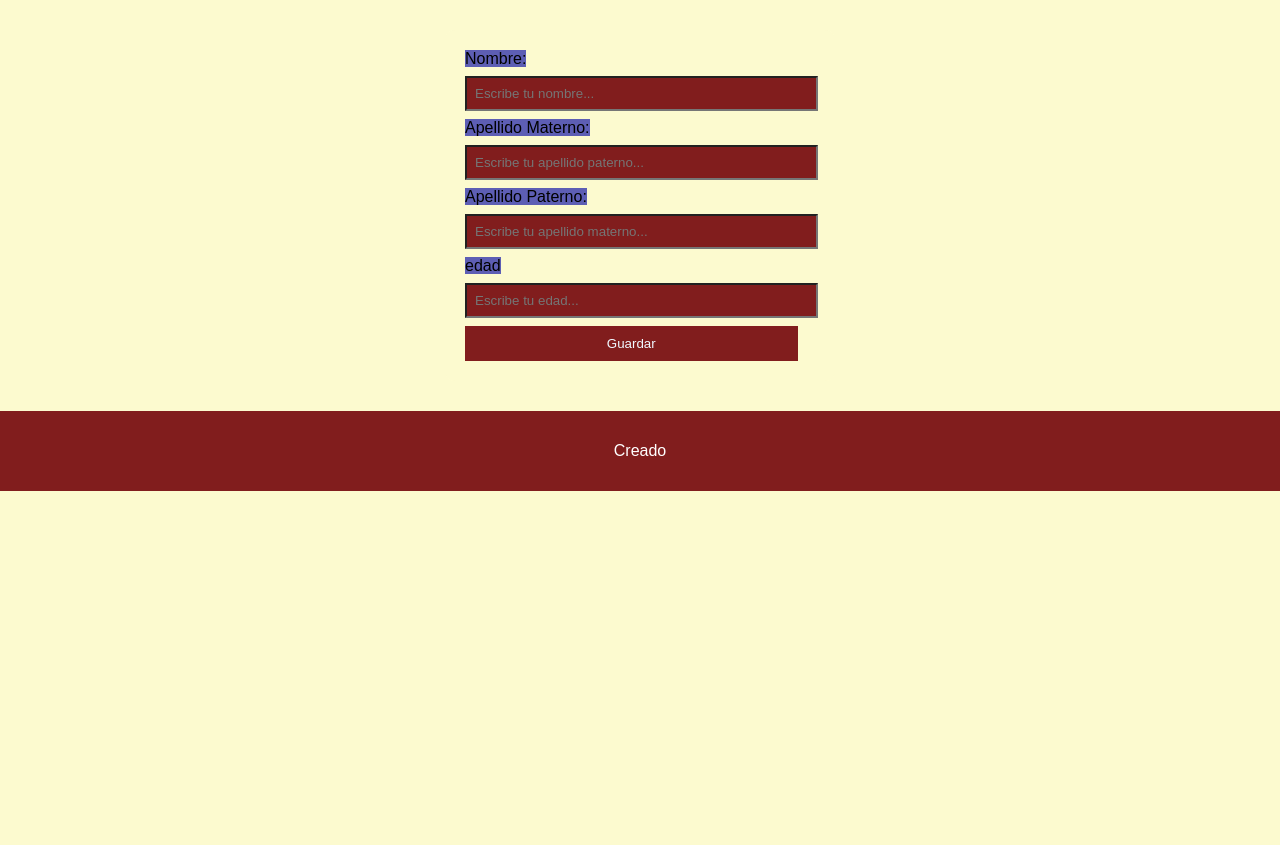
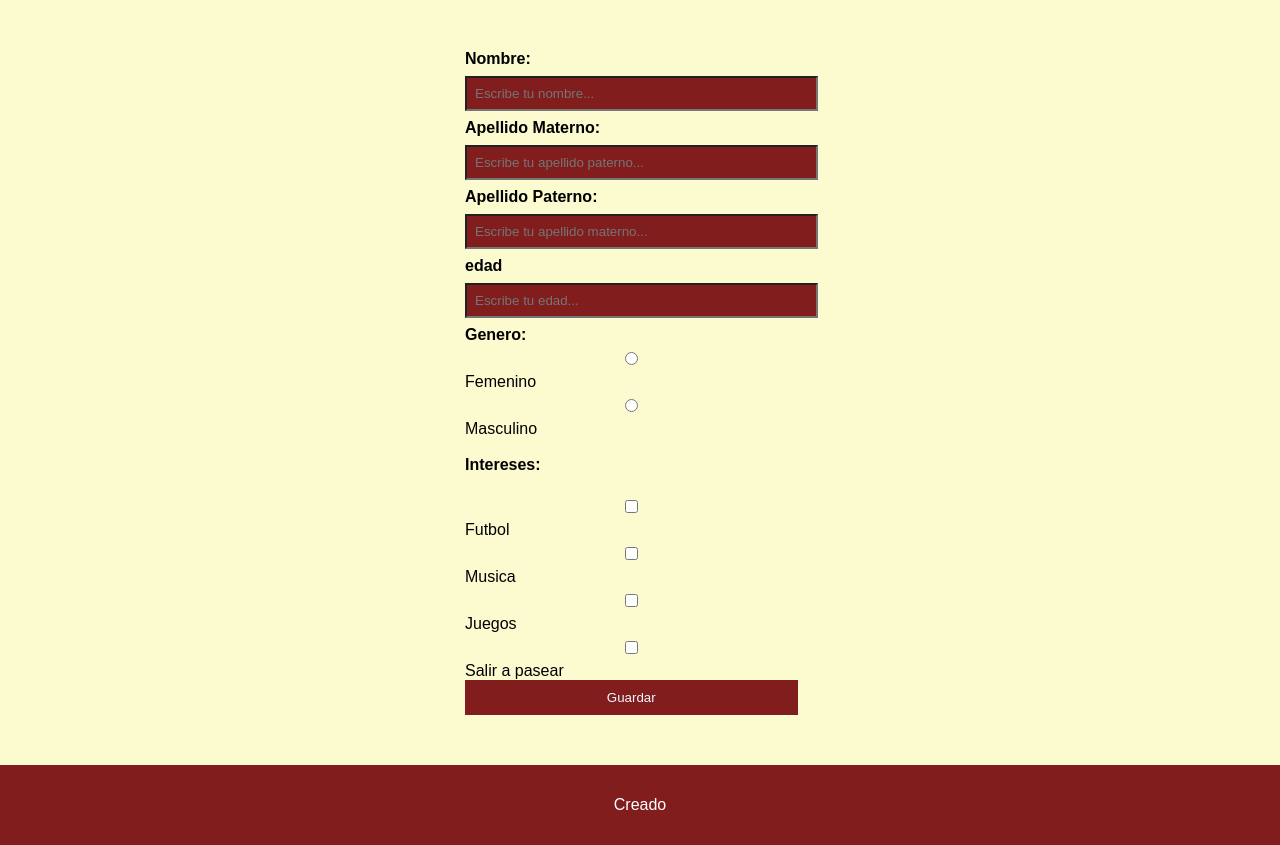
Before and after one commit to AyalaJulieta54/JAH2, a Django app: page /Registro in a window 1280 px wide. Shown: the part 210-1055 px from the top of the page. Before the commit the page ends 701 px from the top, so only its background shows below. Run offline with Django 5.2, Linux system fonts and the light colour scheme.

Commit message:
Se agrego un apartado con distintas opciones

```diff
--- a/Ayala/static/Ayala/estilos.css
+++ b/Ayala/static/Ayala/estilos.css
@@ -40,7 +40,7 @@ nav a:hover {
 
 /* CONTENIDO PRINCIPAL */
 .bienvenida {
-    background-color: #5d5eb4;
+    background-color: rgb(129, 29, 29);
     text-align: center;
     padding: 50px 20px;
     margin: 30px;
@@ -86,5 +86,16 @@ button{
     cursor: pointer;
 }
 label{
-    background-color: #5d5eb4;
+    background-color: #fff7b0;
 }
+input[type="checkbox"]
+input[type="radio"] {
+    accent-color: pink;
+    width: 18px;
+    height: 18px;
+    cursor: pointer;
+}
+label{
+    font-weight: bold;
+    background-color: #fcfacf ;
+}
--- a/Ayala/templates/Ayala/formregistro.html
+++ b/Ayala/templates/Ayala/formregistro.html
@@ -34,6 +34,14 @@
     <input type="text" name="apellidom" placeholder="Escribe tu apellido materno...">
     <label>edad</label>
     <input type="number" name="edad" min="14" max="25" placeholder="Escribe tu edad..." required>
+    <label>Genero:</label>
+    <input type="radio" name="genero" value="Femenino">Femenino
+    <input type="radio" name="genero" value="Masculino">Masculino<br><br>
+    <label>Intereses:</label><br><br>
+    <input type="checkbox" name="imtereses" value="Futbol">Futbol
+    <input type="checkbox" name="imtereses" value="Musica">Musica
+    <input type="checkbox" name="imtereses" value="Video Juegos">Juegos
+    <input type="checkbox" name="imtereses" value="Salir a pasear">Salir a pasear
     <button type="submit">Guardar</button>
 
 </form>
```
